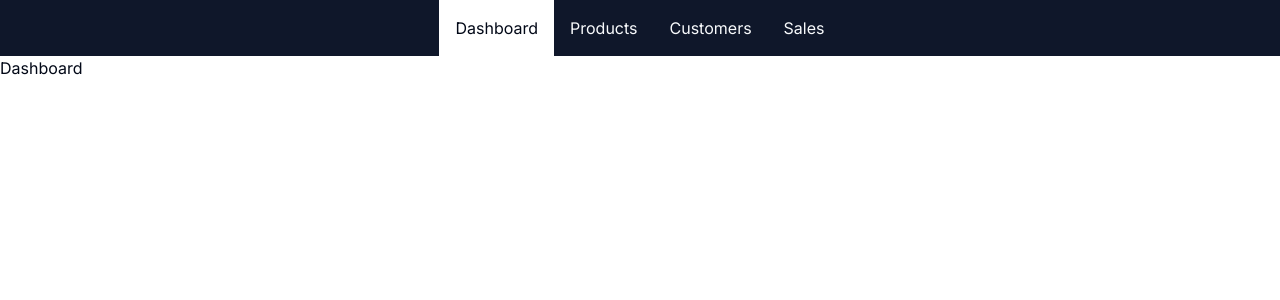
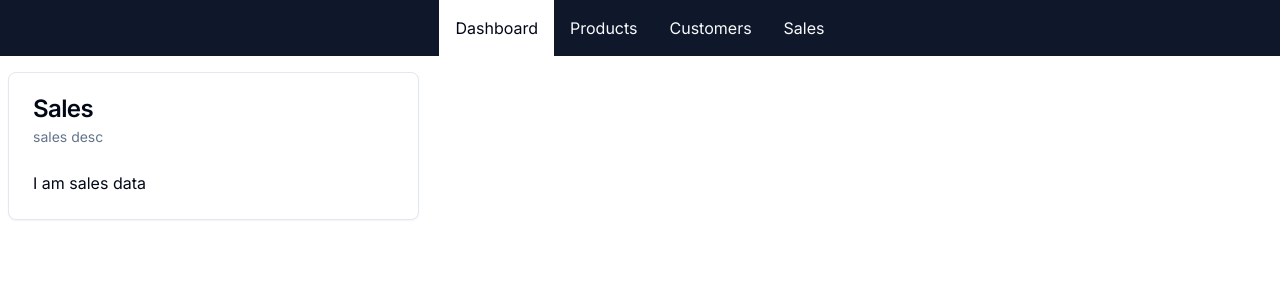
Before and after one commit to jayasurian123/tech-learn-e-commerce, a Next.js app: page /admin in a window 1280 px wide. Shown: the top 300 px of the page. Built offline with nearby package versions, Linux system fonts and the light colour scheme.

Commit message:
sales card added

```diff
--- a/src/app/admin/page.tsx
+++ b/src/app/admin/page.tsx
@@ -1,5 +1,37 @@
+import {
+  Card,
+  CardContent,
+  CardDescription,
+  CardHeader,
+  CardTitle,
+} from '@/components/ui/card';
+
 const AdminPage = () => {
-  return <div>Dashboard</div>;
+  return (
+    <div className="grid grid-cols-1 md:grid-cols-2 lg:grid-cols-3 gap-4 my-4 mx-2">
+      <DashboardCard
+        title="Sales"
+        desc="sales desc"
+        content="I am sales data"
+      />
+    </div>
+  );
 };
 
+type DashboardCardProps = { title: string; desc: string; content: string };
+
+function DashboardCard({ title, desc, content }: DashboardCardProps) {
+  return (
+    <Card>
+      <CardHeader>
+        <CardTitle>{title}</CardTitle>
+        <CardDescription>{desc}</CardDescription>
+      </CardHeader>
+      <CardContent>
+        <p>{content}</p>
+      </CardContent>
+    </Card>
+  );
+}
+
 export default AdminPage;
--- /dev/null
+++ b/src/components/ui/card.tsx
@@ -0,0 +1,79 @@
+import * as React from "react"
+
+import { cn } from "@/lib/utils"
+
+const Card = React.forwardRef<
+  HTMLDivElement,
+  React.HTMLAttributes<HTMLDivElement>
+>(({ className, ...props }, ref) => (
+  <div
+    ref={ref}
+    className={cn(
+      "rounded-lg border bg-card text-card-foreground shadow-sm",
+      className
+    )}
+    {...props}
+  />
+))
+Card.displayName = "Card"
+
+const CardHeader = React.forwardRef<
+  HTMLDivElement,
+  React.HTMLAttributes<HTMLDivElement>
+>(({ className, ...props }, ref) => (
+  <div
+    ref={ref}
+    className={cn("flex flex-col space-y-1.5 p-6", className)}
+    {...props}
+  />
+))
+CardHeader.displayName = "CardHeader"
+
+const CardTitle = React.forwardRef<
+  HTMLParagraphElement,
+  React.HTMLAttributes<HTMLHeadingElement>
+>(({ className, ...props }, ref) => (
+  <h3
+    ref={ref}
+    className={cn(
+      "text-2xl font-semibold leading-none tracking-tight",
+      className
+    )}
+    {...props}
+  />
+))
+CardTitle.displayName = "CardTitle"
+
+const CardDescription = React.forwardRef<
+  HTMLParagraphElement,
+  React.HTMLAttributes<HTMLParagraphElement>
+>(({ className, ...props }, ref) => (
+  <p
+    ref={ref}
+    className={cn("text-sm text-muted-foreground", className)}
+    {...props}
+  />
+))
+CardDescription.displayName = "CardDescription"
+
+const CardContent = React.forwardRef<
+  HTMLDivElement,
+  React.HTMLAttributes<HTMLDivElement>
+>(({ className, ...props }, ref) => (
+  <div ref={ref} className={cn("p-6 pt-0", className)} {...props} />
+))
+CardContent.displayName = "CardContent"
+
+const CardFooter = React.forwardRef<
+  HTMLDivElement,
+  React.HTMLAttributes<HTMLDivElement>
+>(({ className, ...props }, ref) => (
+  <div
+    ref={ref}
+    className={cn("flex items-center p-6 pt-0", className)}
+    {...props}
+  />
+))
+CardFooter.displayName = "CardFooter"
+
+export { Card, CardHeader, CardFooter, CardTitle, CardDescription, CardContent }
```
